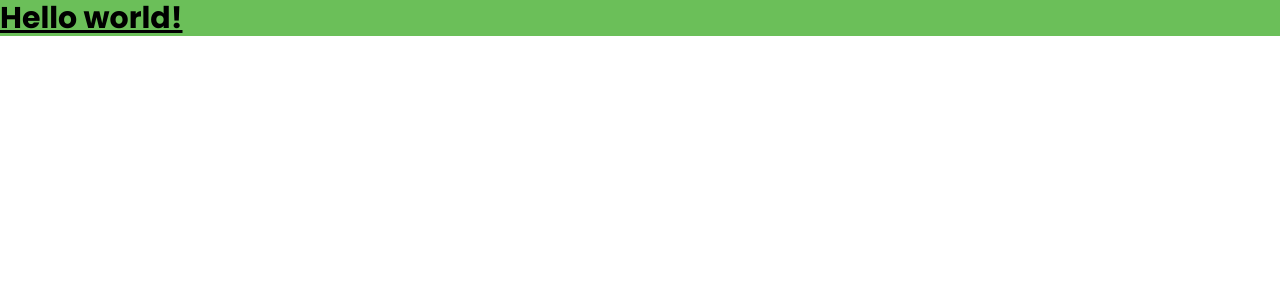
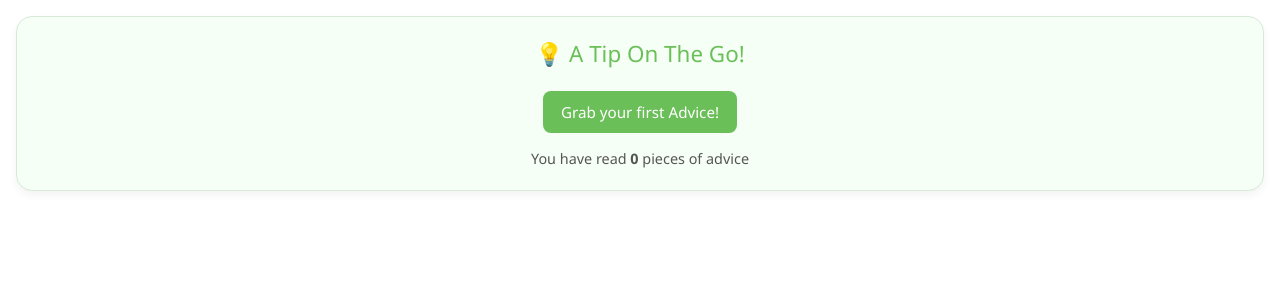
Before and after one commit to OmarIsmail277/HealthyHive, a React (Vite) app: page / in a window 1280 px wide. Shown: the top 300 px of the page. Built offline with nearby package versions, Linux system fonts and the light colour scheme.

Commit message:
Advice Feature Ready!

```diff
--- a/src/App.jsx
+++ b/src/App.jsx
@@ -2,7 +2,8 @@ import AdviceFetch from "./components/FetchAdvice/AdviceFetch";
 
 function App() {
   return (
-    <h1 className="text-3xl font-bold underline bg-primary">Hello world!</h1>
+    // <h1 className="text-3xl font-bold underline bg-primary">Hello world!</h1>
+    <AdviceFetch />
   );
 }
 
--- a/src/components/FetchAdvice/AdviceFetch.jsx
+++ b/src/components/FetchAdvice/AdviceFetch.jsx
@@ -29,7 +29,11 @@ function AdviceFetch() {
       <h2 className="title">💡 A Tip On The Go!</h2>
       <p className="text">{advice}</p>
       <button className="btn" onClick={getAdvice} disabled={loading}>
-        {loading ? "Loading..." : "Grab an advice!"}
+        {loading
+          ? "Loading..."
+          : count === 0
+          ? "Grab your first Advice!"
+          : "Get Another One"}
       </button>
       <p className="counter">
         You have read <strong> {count}</strong> pieces of advice
```
